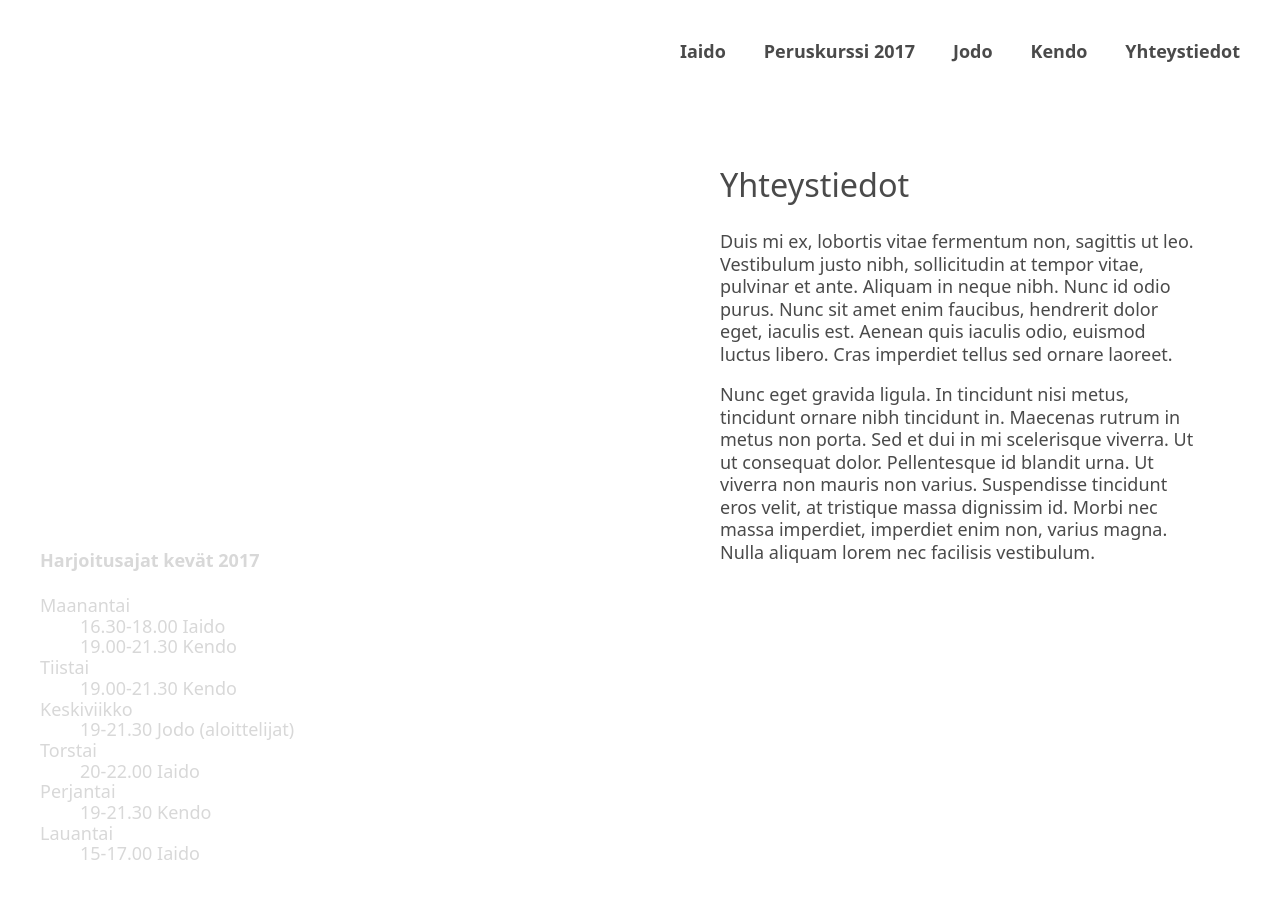
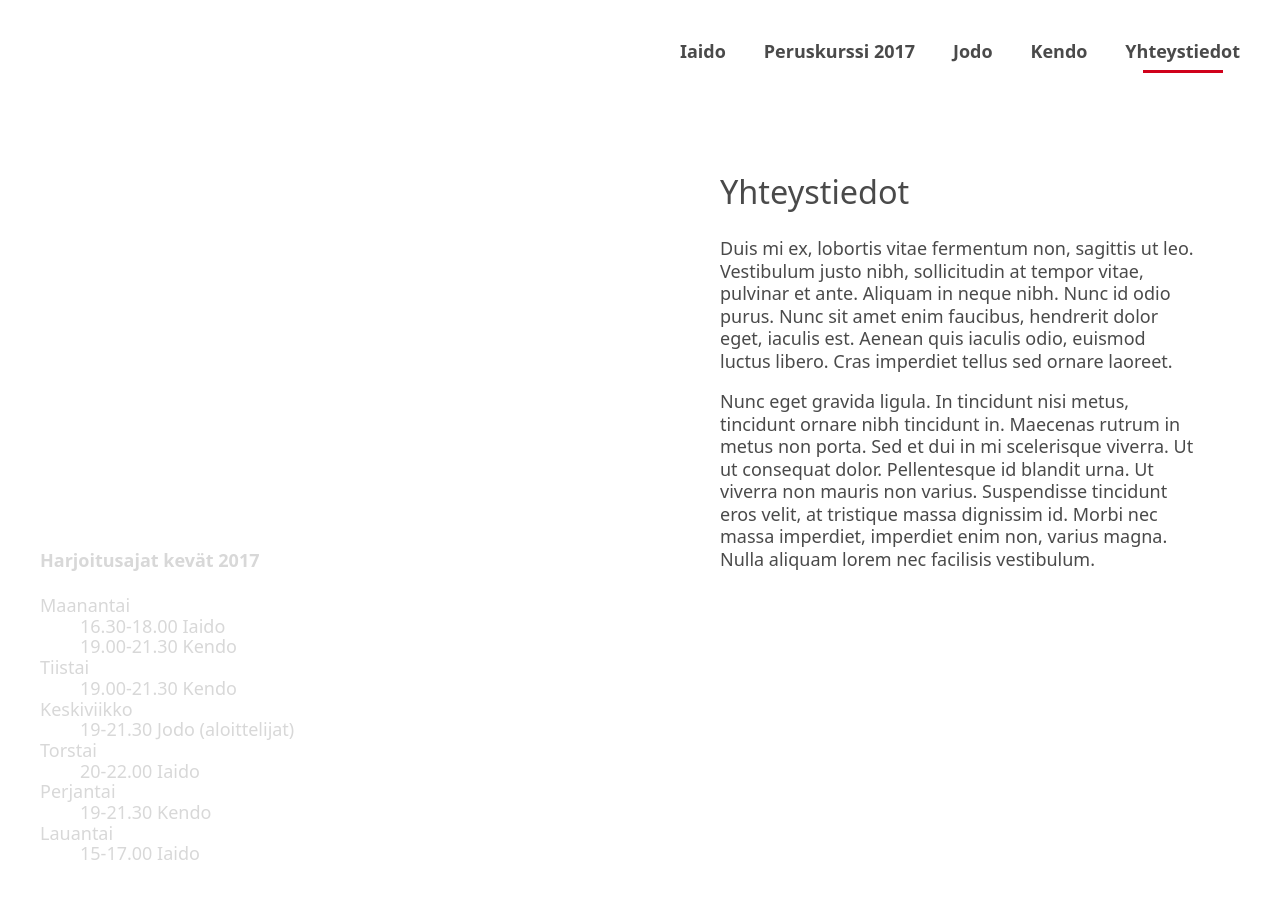
Before and after one commit to lime/lebudo, a Jekyll site: the page built from yhteystiedot.md, in a window 1280 px wide. Built offline with Jekyll 4.4.1, drawn with Linux system fonts in a browser that asks for light colours.

Commit message:
Add an indicator to the current nav item

```diff
--- a/_includes/navbar.html
+++ b/_includes/navbar.html
@@ -1,8 +1,13 @@
+{% assign current = page.url %}
+
 <nav class="navigation">
   {% for page in site.pages %}
     {% if page.title %}
       <a href="{{ page.url }}" class="navigation-item">
         {{ page.title | escape }}
+        {% if current == page.url %}
+          <span class="navigation-indicator"></span>
+        {% endif %}
       </a>
     {% endif %}
   {% endfor %}
--- a/assets/main.scss
+++ b/assets/main.scss
@@ -124,6 +124,18 @@ body {
   line-height: $top-bar-line-height;
 }
 
+.navigation-indicator {
+  display: block;
+  height: 3px;
+  width: 70%;
+  margin: {
+    top: 4px;
+    left: auto;
+    right: auto;
+  };
+  background-color: $scarlet-two;
+}
+
 /*
  * Page markdown content
  */
```
